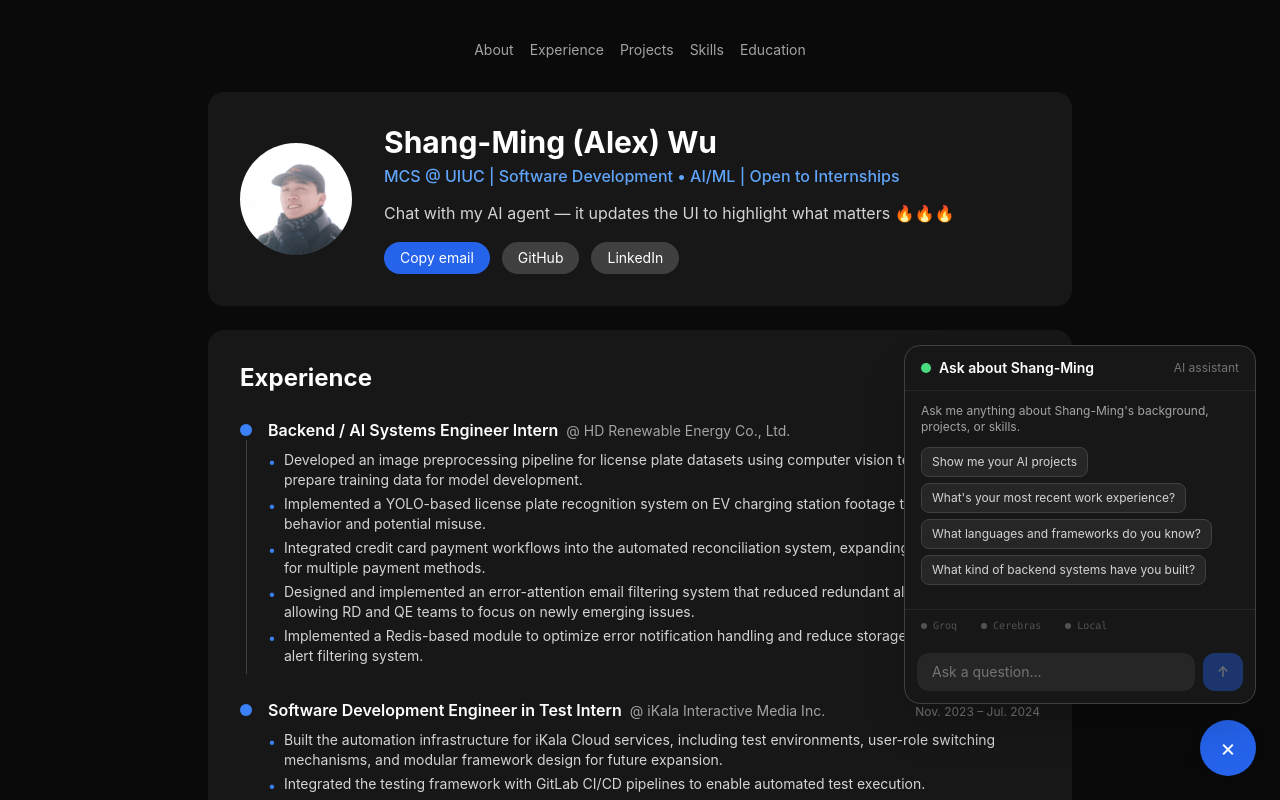
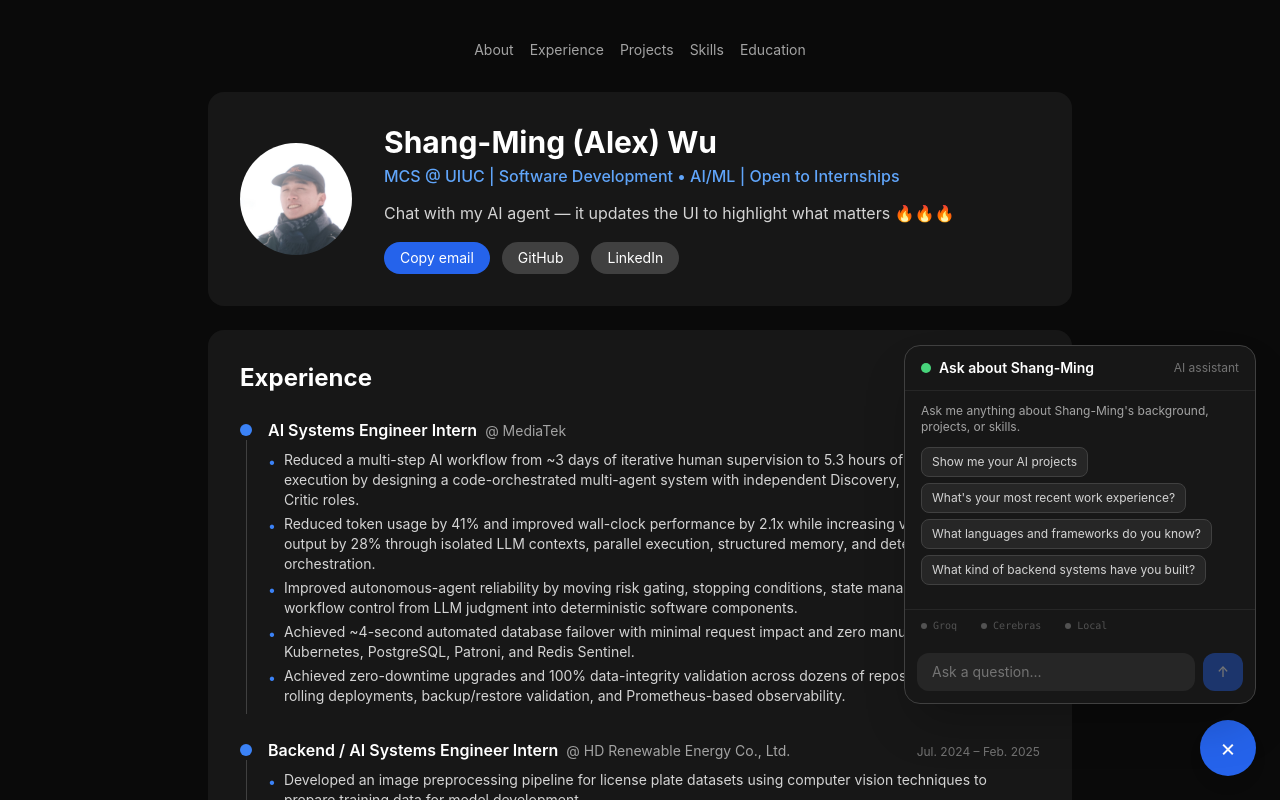
Before and after one commit to Alex-Wu1122/ai-agent-website, a Next.js app: page / in a window 1280 px wide. Shown: the top 800 px of the page. Built offline with nearby package versions, Linux system fonts and the light colour scheme.

Commit message:
Add MediaTek AI Systems Engineer Intern experience

```diff
--- a/src/data/resume.ts
+++ b/src/data/resume.ts
@@ -1,6 +1,18 @@
 import type { Experience, Education } from "@/types";
 
 export const experience: Experience[] = [
+  {
+    company: "MediaTek",
+    role: "AI Systems Engineer Intern",
+    period: "Aug. 2026 – Sep. 2026",
+    bullets: [
+      "Reduced a multi-step AI workflow from ~3 days of iterative human supervision to 5.3 hours of largely unattended execution by designing a code-orchestrated multi-agent system with independent Discovery, Execution, and Critic roles.",
+      "Reduced token usage by 41% and improved wall-clock performance by 2.1x while increasing validated workflow output by 28% through isolated LLM contexts, parallel execution, structured memory, and deterministic orchestration.",
+      "Improved autonomous-agent reliability by moving risk gating, stopping conditions, state management, and workflow control from LLM judgment into deterministic software components.",
+      "Achieved ~4-second automated database failover with minimal request impact and zero manual intervention using Kubernetes, PostgreSQL, Patroni, and Redis Sentinel.",
+      "Achieved zero-downtime upgrades and 100% data-integrity validation across dozens of repositories through rolling deployments, backup/restore validation, and Prometheus-based observability.",
+    ],
+  },
   {
     company: "HD Renewable Energy Co., Ltd.",
     role: "Backend / AI Systems Engineer Intern",
```
